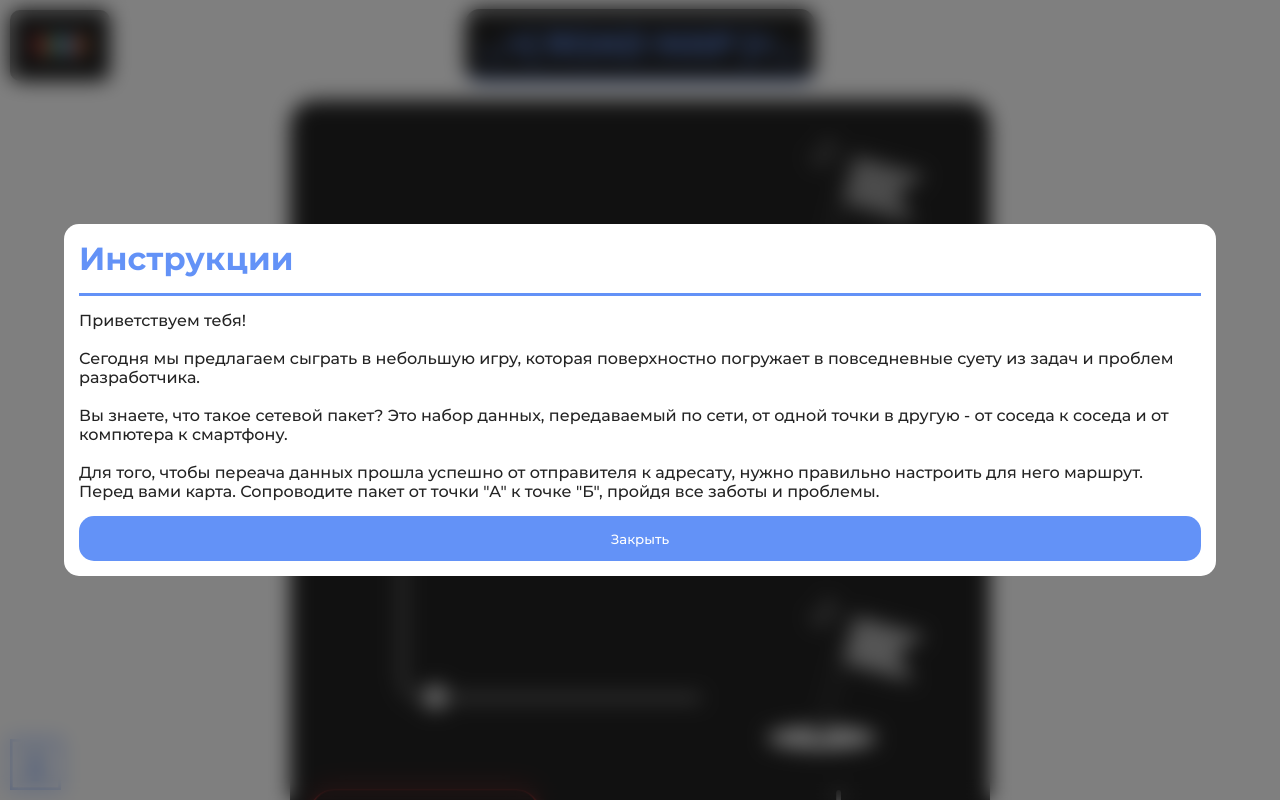
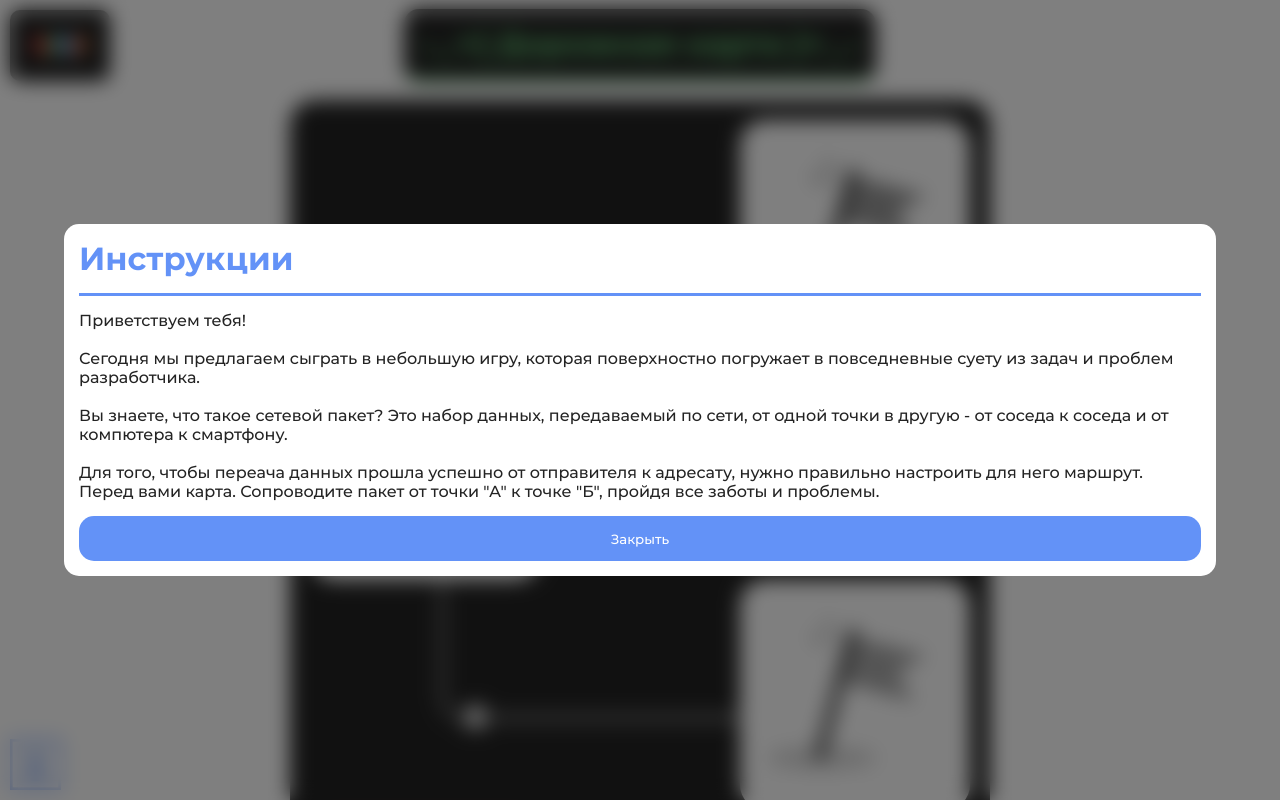
Before and after one commit to autobuscgt/openday, a React (Create React App) app: page / in a window 1280 px wide. Shown: the top 800 px of the page. Built offline with nearby package versions, Linux system fonts and the light colour scheme.

Commit message:
added styles

```diff
--- a/src/components/Games/CenterDivModal.js
+++ b/src/components/Games/CenterDivModal.js
@@ -115,7 +115,7 @@ const CenterDivModal = () => {
                                     flexDirection: flexDirection,
                                     justifyContent: justifyContent,
                                     alignItems: alignItems,
-                                    minHeight: '300px'
+                                    minHeight: '400px'
                                 }}
                             >
                                 <div className={`floating-block ${showOffer ? 'transforming' : ''}`}>
--- a/src/components/Map.js
+++ b/src/components/Map.js
@@ -85,7 +85,7 @@ function Map() {
   return (
     <div className="map-container" style={divStyle}>
       <div className='map-header'>
-        <h1>{'._={ ROAD MAP }=_.'}</h1>
+        <h1>{'-._={ Дорожная карта }=_.-'}</h1>
       </div>
       <div className='road-container'>
 
--- a/src/components/MapComponents/FlagTask.css
+++ b/src/components/MapComponents/FlagTask.css
@@ -5,6 +5,8 @@
     background-position: center;
     position: relative;
     background-repeat: no-repeat;
+    background-color: white;
+    border-radius: 25px;
 }
 
 .flag-container.completed{
@@ -13,6 +15,7 @@
 
 .flag-container[data-flag-id ="1"] {
     background-image: url('../../assets/goals/goal\ 1.svg');
+
 }
 
 .flag-container[data-flag-id ="2"] {
@@ -60,7 +63,7 @@
 
 .path-container[data-road-id ="2"] {
     background-image: url('../../assets/roads/green_blue.svg');
-    background-position-x: 90px;
+    background-position-x: 130px;
 }
 
 .path-container[data-road-id ="3"] {
--- a/src/styles/map.css
+++ b/src/styles/map.css
@@ -12,14 +12,14 @@
     height: 90px;
     margin-bottom: 10px;
     pointer-events: none;
-    color: white;
+
     font-family: MB;
 }
 
 .map-header h1 {
     background-color: var(--dark-grey);
-    border-bottom: 4px solid var(--white-purple);
-    color: var(--white-purple);
+    border-bottom: 4px solid var(--green-color);
+    color: var(--green-color);
     padding: 15px;
     border-radius: 15px;
 }
@@ -37,9 +37,7 @@
     z-index: 2;
     border-radius: 25px;
     width: 700px;
-    padding-left: 20px;
-    padding-right: 20px;
-    padding-bottom: 20px;
+    padding: 20px;
     display: grid;
     grid-template-rows: repeat(4, 1fr);
     grid-template-columns: repeat(3, 1fr);
--- a/src/styles/modals/CenterDivModal.css
+++ b/src/styles/modals/CenterDivModal.css
@@ -3,10 +3,9 @@
 }
 .center-div-container{
     width: 100%;
-    height: 700px;
+    height: 500px;
 }
 .control-panel{
-
     padding: 15px;
 }
 .control-panel h2{
@@ -17,7 +16,3 @@
     background-color: var(--dark-grey);
     border-radius: 10px;
 }
-.playground-container{
-    padding-bottom: 15px;
-    border-bottom: 4px solid var(--white-purple);
-}
--- a/src/styles/modals/FindSecret.css
+++ b/src/styles/modals/FindSecret.css
@@ -100,19 +100,21 @@
 .control-panel {
     position: fixed;
     right: 20px;
-    top: 50%;
+    top: 38%;
     transform: translateY(-50%);
-    width: 280px;
     background: white;
     border-radius: var(--border-square-radius);
-    padding: 20px;
-    box-shadow: 0 10px 40px rgba(0, 0, 0, 0.2);
-    border: 2px solid var(--white-purple);
     z-index: 10000;
-    max-height: 80vh;
     overflow-y: auto;
 }
-
+.control-panel h2{
+    font-family: MB;
+    color: var(--white-purple);
+    margin-bottom: 15px;
+}
+.control-section{
+    margin: 25px 0px;
+}
 .control-panel h3 {
     font-family: MB;
     color: var(--white-purple);
@@ -224,6 +226,15 @@
     border-radius: var(--border-square-radius);
     font-weight: bold;
     animation: slideIn 0.5s ease-out;
+}
+
+.css-slider[type="range"]{
+    width: 100%;
+    accent-color: #4a75d4;
+}
+
+.slider-label{
+    margin: 0px 2px;
 }
 
 .game-controls {
```
